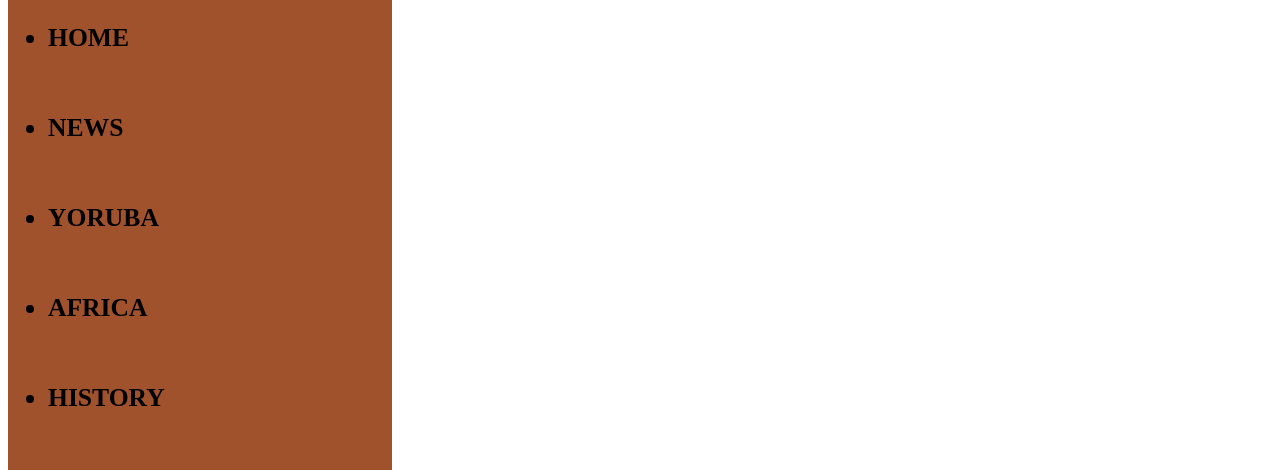
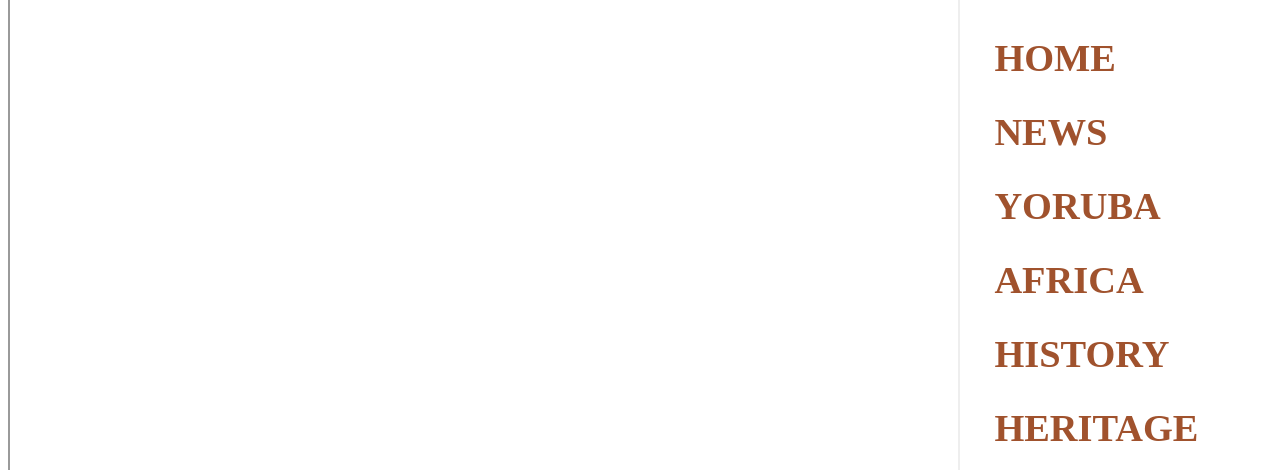
Before and after one commit to oodayeoodua/oodayeoodua.github.io, a plain HTML site: page index.html in a window 1280 px wide. Shown: the part 327-797 px from the top of the page. Drawn offline with Linux system fonts and the light colour scheme.

Commit message:
october 17, 2022

```diff
--- a/index.html
+++ b/index.html
@@ -9,26 +9,39 @@
         background-color:sienna;
         font-size: 2vw
     }
+    space{
+        display: grid;
+        grid-template-columns:75% 5%;
+    }
     content{
+
         font-size:2vw;
-        width: 30vw;
+        width: 300%;
         height: 100vw;
         display: grid;
         justify-content:start;
 
-        background-color: sienna;
+        padding-left: 3vw;
+        padding-top: 3vw;
+        float: right;
+
     }
     footer{
         width: auto;
-        height: 100%;
+        height: auto;
         background-color: sienna;
         font-size: 2vw;
+        padding-left: 2vw;
     }
     contact{
-
         display: grid;
         grid-template-columns: auto auto auto;
     }
+    iframe{
+        width: 100%;
+        height: 100vw;
+    }
+
 </style>
 <head>
     <meta charset="UTF-8">
@@ -53,19 +66,29 @@
         <h1>OODAYE OODUA</h1>
     </heading>
 
+    <space>
+
+        <iframe>
+            <iframe src="" style="border:2px solid red;" name="oodayeoodua"></iframe>
+        </iframe>
+
     <content>
-        <div>
-            <ul>
-                <li><strong>HOME</strong></li><br><br>
-                <li><strong>NEWS</strong></li><br><br>
-                <li><strong>YORUBA</strong></li><br><br>
-                <li><strong>AFRICA</strong></li><br><br>
-                <li><strong>HISTORY</strong></li><br><br>
-                <li><strong>HERITAGE</strong></li><br><br>
-                <li><strong>DISCOVERY</strong></li><br><br>
-            </ul>
-        </div>
+        <nav>
+            <strong>
+                <a style="text-decoration: none; color: sienna; font-size: 3vw;" href="" target="_parent">HOME</a><br><br>
+                <a style="text-decoration: none; color: sienna; font-size: 3vw;" href="">NEWS</a><br><br>
+                <a style="text-decoration: none; color: sienna; font-size: 3vw;" href="">YORUBA</a><br><br>
+                <a style="text-decoration: none; color: sienna; font-size: 3vw;" href="">AFRICA</a><br><br>
+                <a style="text-decoration: none; color: sienna; font-size: 3vw;" href="">HISTORY</a><br><br>
+                <a style="text-decoration: none; color: sienna; font-size: 3vw;" href="">HERITAGE</a><br><br>
+                <a style="text-decoration: none; color: sienna; font-size: 3vw;" href="">DISCOVERY</a><br><br>
+            </strong>
+        </nav>
     </content>
+
+
+
+</space>
 
     <footer>
         <h2><strong>CONTACT</strong></h2>
```
